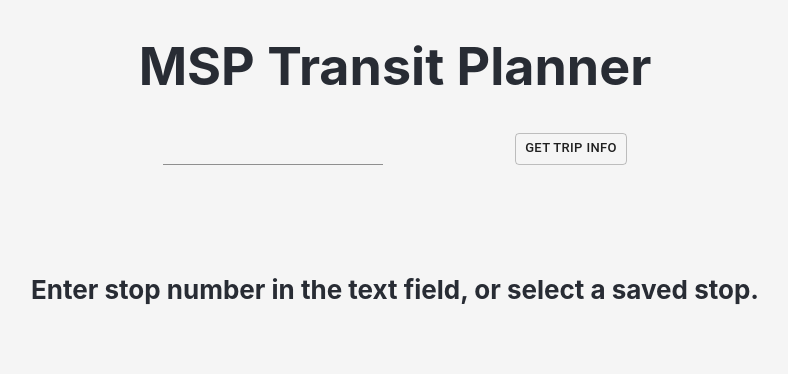
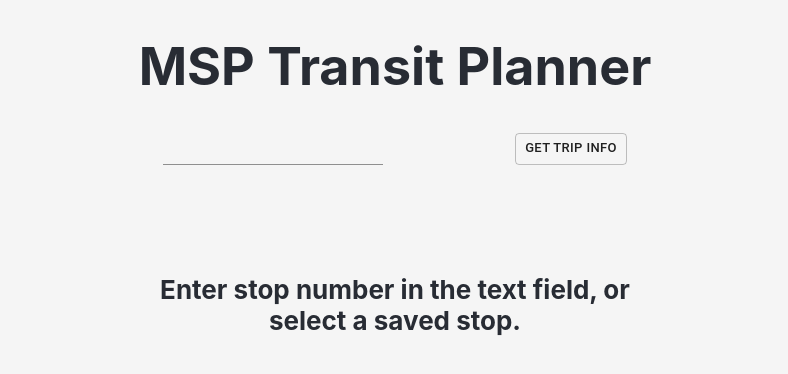
Before and after one commit to cjdufault/msp-next-trip, a React (Create React App) app: page / in a window 1280 px wide. Shown: the top 374 px of the page, without its empty margins (245-1033 px from the left). Built offline with nearby package versions, Linux system fonts and the light colour scheme.

Commit message:
update padding for status message

```diff
--- a/src/App.css
+++ b/src/App.css
@@ -25,6 +25,10 @@
 
 .App-link {
   color: #61dafb;
+}
+
+.trip-lookup-status-message {
+  padding: 0 15%;
 }
 
 .saved-stops {
--- a/src/components/NextTripLookup.jsx
+++ b/src/components/NextTripLookup.jsx
@@ -187,7 +187,7 @@ export const NextTripLookup = ({ handleMapDisplay, currentStop }) => {
           )
         })}
       </div>
-      <h4>{statusMessage}</h4>
+      <h4 className={'trip-lookup-status-message'}>{statusMessage}</h4>
       {
         departures &&
         (
```
